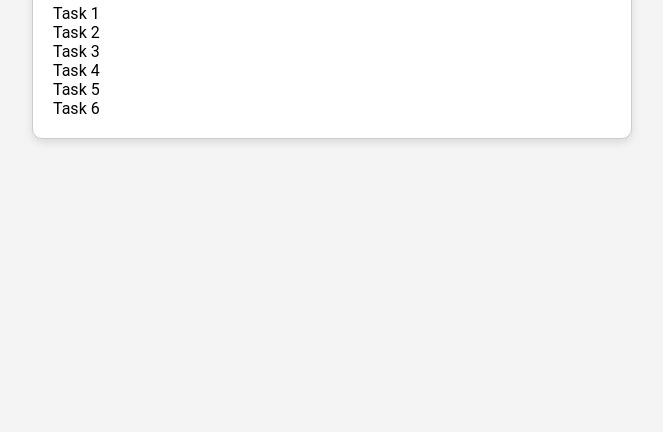
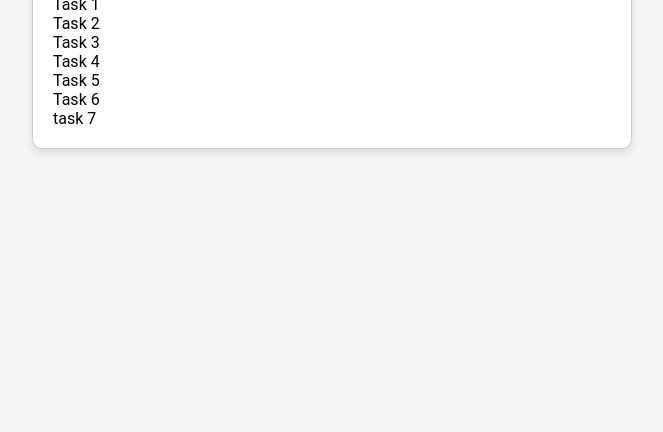
Before and after one commit to divishgoel/task1.1, a plain HTML site: page index.html in a window 1280 px wide. Shown: the part 368-800 px from the top of the page, without its empty margins (308-971 px from the left). Drawn offline with Linux system fonts and the light colour scheme.

Commit message:
modify index.html

```diff
--- a/index.html
+++ b/index.html
@@ -16,6 +16,7 @@
         <li>Task 4</li>
         <li>Task 5</li>
         <li>Task 6</li>
+        <li>task 7</li>
       </ul>
     </div>
 
```
